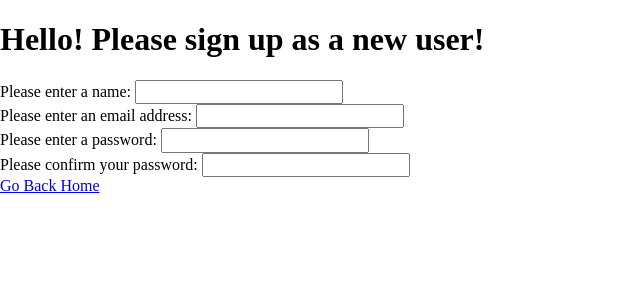
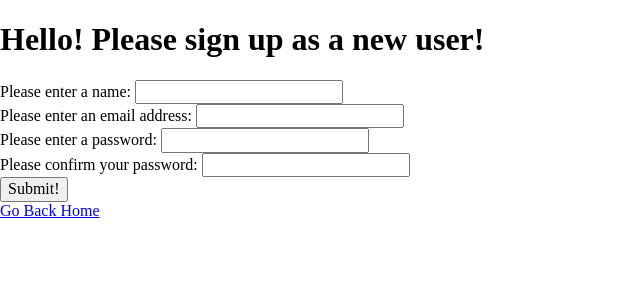
Before and after one commit to Haz-git/easy_login, a React (Create React App) app in the folder frontend/: page /signup in a window 1280 px wide. Shown: the top 300 px of the page, without its empty margins (0-640 px from the left). Built offline with nearby package versions, Linux system fonts and the light colour scheme.

Commit message:
Created Form Submission

```diff
--- a/frontend/src/components/SignUp.js
+++ b/frontend/src/components/SignUp.js
@@ -3,28 +3,38 @@ import { Link } from 'react-router-dom';
 import { Field, reduxForm } from 'redux-form';
 
 
-const SignUp = () => {
+const SignUp = ({ handleSubmit }) => {
+
+    const handleOnSubmit = formValues => {
+        console.log(formValues);
+    }
+
+
+
     return (
         <div>
             <div>
                 <h1>Hello! Please sign up as a new user!</h1>
             </div>
+                <form onSubmit={handleSubmit(handleOnSubmit)}>
                     <div>
                         <label>Please enter a name: </label>
                         <Field name='name' component='input'></Field>
                     </div>
                     <div>
                         <label>Please enter an email address: </label>
-                <Field name='name' component='input'></Field>
+                        <Field name='email' component='input'></Field>
                     </div>
                     <div>
                         <label>Please enter a password: </label>
-                <Field name='name' component='input'></Field>
+                        <Field name='password' component='input'></Field>
                     </div>
                     <div>
                         <label>Please confirm your password: </label>
-                <Field name='name' component='input'></Field>
+                        <Field name='passwordConfirm' component='input'></Field>
                     </div>
+                    <button type='submit'>Submit!</button>
+                </form>
             <div>
                 <Link to='/'>Go Back Home</Link>
             </div>
```
Lines whose indentation alone changed are shown as unchanged.
